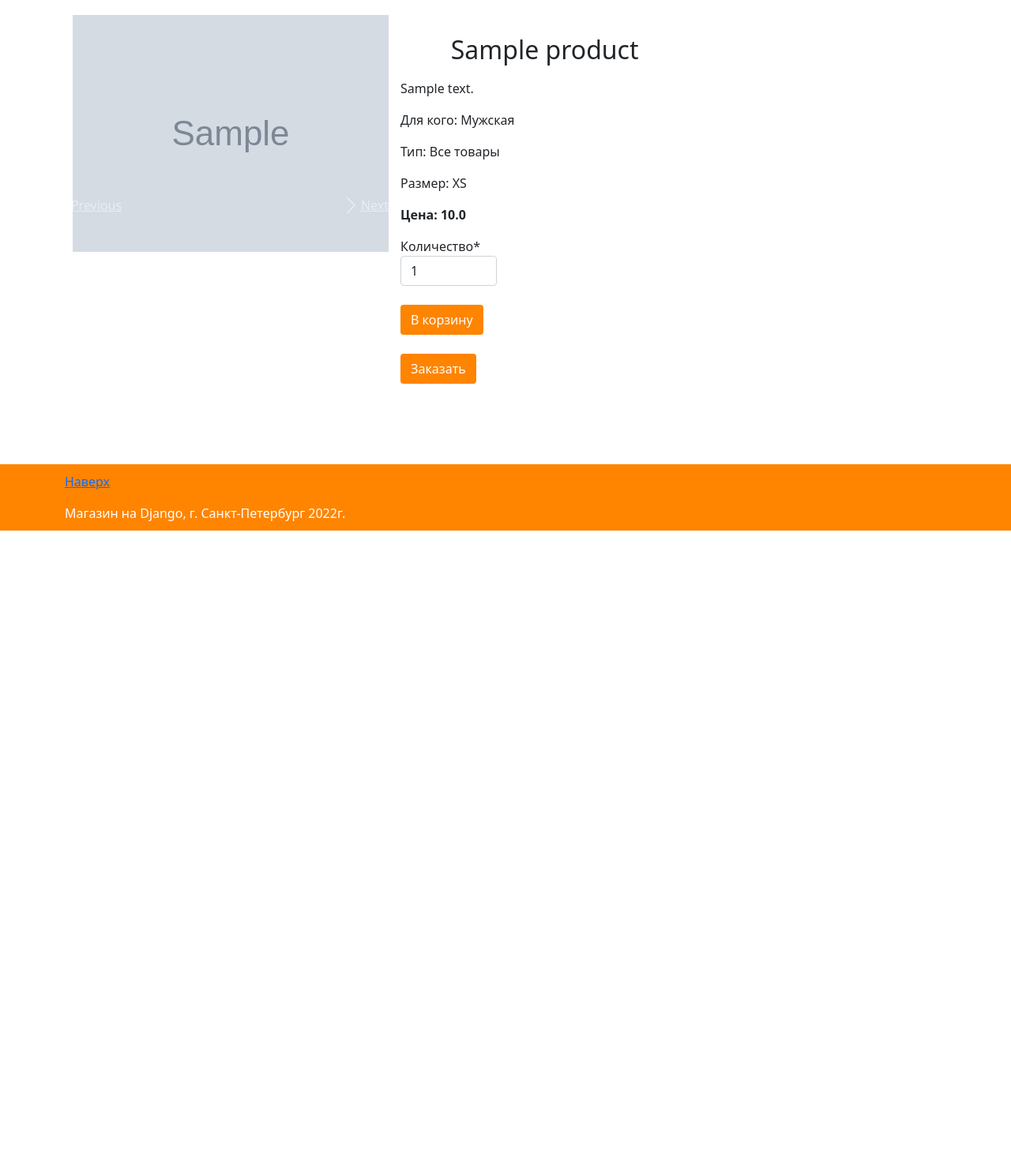
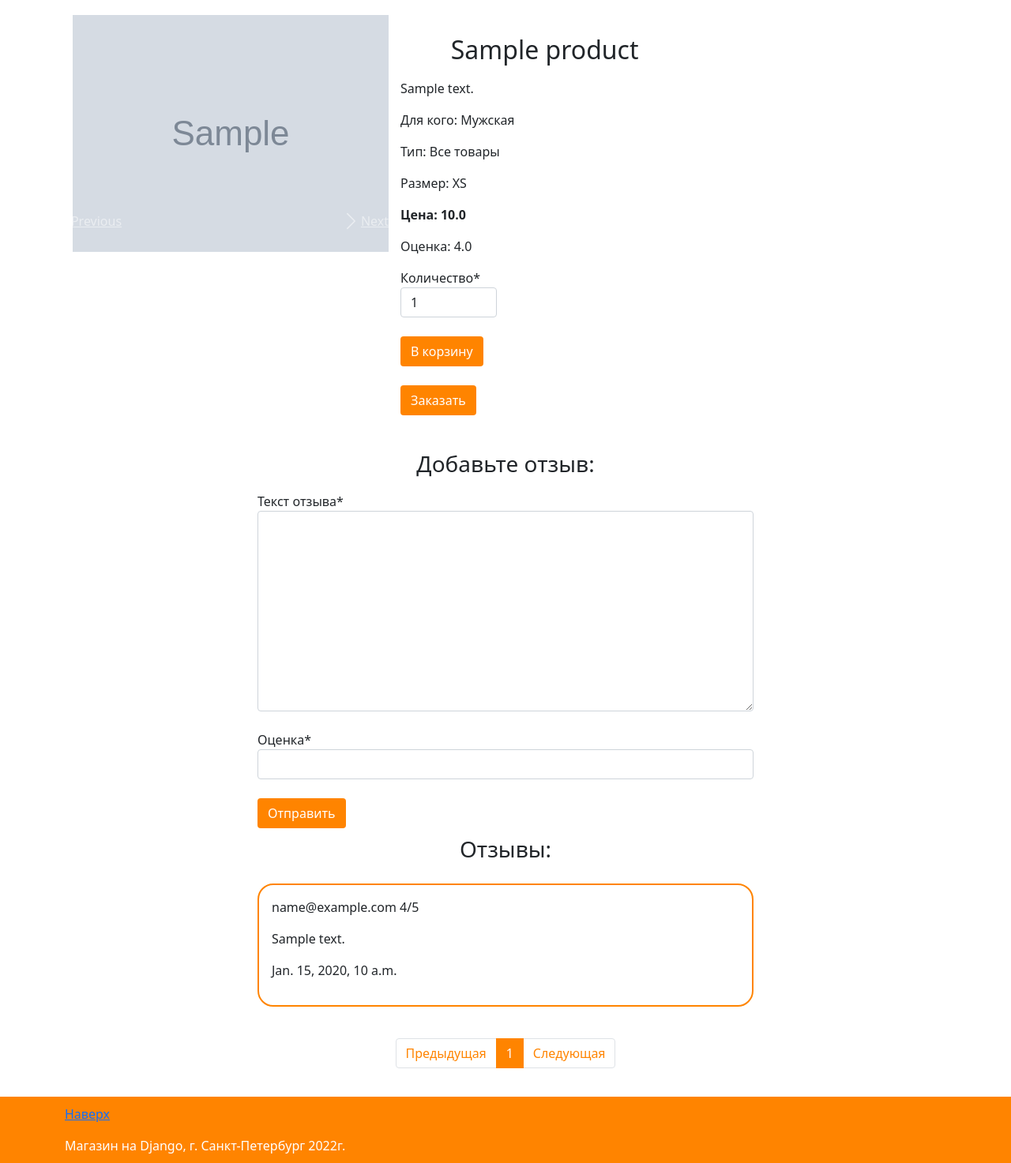
Before and after one commit to alvinist27/djangoShop, a Django app: page /product/1 in a window 1280 px wide. Shown: the part 128-1601 px from the top of the page at 79% size. Before the commit the page ends 800 px from the top, so only its background shows below. Run offline with Django 4.2, Linux system fonts and the light colour scheme; a user stored in the database is signed in; tables that the repository leaves empty hold one stand-in row (values such as "Sample post"); grey boxes marked "Sample" are stand-in pictures; parts of the project's set-up code (start-up, migrations or seed data) failed here and were passed over; some libraries are stand-ins or nearby versions.

Commit message:
Added comments feature for user reviews

```diff
--- a/app_shop/forms.py
+++ b/app_shop/forms.py
@@ -1,6 +1,7 @@
 from django import forms
 
 from app_shop.choices import PRODUCT_CATEGORY_CHOICES
+from app_shop.models import Comment
 
 PRODUCT_QUANTITY_CHOICES = [(i, str(i)) for i in range(1, 21)]
 
@@ -28,3 +29,10 @@ class OrderForm(forms.Form):
 class DateFilterForm(forms.Form):
     start_date = forms.DateField(label='Дата начала периода')
     end_date = forms.DateField(label='Дата конца периода')
+
+
+class CommentForm(forms.ModelForm):
+
+    class Meta:
+        model = Comment
+        fields = ('text', 'user_rating')
--- a/app_shop/views.py
+++ b/app_shop/views.py
@@ -5,8 +5,8 @@ from django.views.decorators.http import require_POST
 
 from app_shop.cart import Cart
 from app_shop.choices import OrderStatus
-from app_shop.forms import ProductCategoryForm, CartAddProductForm, OrderForm
-from app_shop.models import Product, ProductOrder, Order, Address
+from app_shop.forms import ProductCategoryForm, CartAddProductForm, OrderForm, CommentForm
+from app_shop.models import Product, ProductOrder, Order, Address, Comment
 
 PER_PAGE_RESULTS = 12
 
@@ -65,9 +65,24 @@ def child_products_list_view(request):
 
 
 def product_view(request, id):
+    rating = 'Нет оценок'
     product = Product.objects.filter(id=id).first()
     form = CartAddProductForm()
-    return render(request, 'app_shop/product.html', {'item': product, 'form': form})
+    comment_form = CommentForm()
+    if request.method == 'POST':
+        comment = Comment(user=request.user, product=product)
+        comment_form = CommentForm(request.POST, instance=comment)
+        if comment_form.is_valid():
+            comment_form.save()
+    comment_list = Comment.objects.filter(product=id)
+    if comment_list:
+        rating = round(sum([i[0] for i in list(comment_list.values_list('user_rating'))]) / len(comment_list), 2)
+    paginator = Paginator(comment_list, PER_PAGE_RESULTS)
+    page_number = request.GET.get('page')
+    page_obj = paginator.get_page(page_number)
+    return render(request, 'app_shop/product.html', {
+        'item': product, 'form': form, 'comment_form': comment_form, 'comment_list': page_obj, 'rating': rating,
+    })
 
 
 def cart_detail(request):
--- a/templates/app_shop/product.html
+++ b/templates/app_shop/product.html
@@ -33,6 +33,7 @@
                             <p>Тип: {{ item.category }}</p>
                             <p>Размер: {{ item.size }}</p>
                             <p><b>Цена: {{ item.selling_price }}</b></p>
+                            <p>Оценка: {{ rating }}</p>
                             <div class="cart col-4">
                                 <form action="{% url "cart_add" item.id %}" method="post">
                                     {% csrf_token %}
@@ -50,4 +51,80 @@
                 </div>
             </div>
         </div>
+
+        <div class="reviews">
+            <div class="row justify-content-md-center">
+                <div class="col-6">
+                    {% if comment_form.errors %}
+                        {% for field in comment_form %}
+                            {% for error in field.errors %}
+                                <div class="alert alert-danger">
+                                    <strong>{{ error|escape }}</strong>
+                                </div>
+                            {% endfor %}
+                        {% endfor %}
+                        {% for error in comment_form.non_field_errors %}
+                            <div class="alert alert-danger">
+                                <strong>{{ error|escape }}</strong>
+                            </div>
+                        {% endfor %}
+                    {% endif %}
+
+                    {% if user.is_authenticated %}
+                        <h3>Добавьте отзыв:</h3>
+                        <form method="post">
+                            {% csrf_token %}
+                            {{ comment_form.text|as_crispy_field }}<br>
+                            {{ comment_form.user_rating|as_crispy_field }}<br>
+                            <button type="submit" class="btn">Отправить</button>
+                        </form>
+                    {% endif %}
+
+                    {% if comment_list|length %}
+                        <h3>Отзывы:</h3>
+                        {% for comment in comment_list %}
+                            <div class="container">
+                                <p>{{ comment.user }} {{ comment.user_rating }}/5</p>
+                                <p>{{ comment.text }}</p>
+                                <p>{{ comment.created }}</p>
+                            </div>
+                        {% endfor %}
+                    {% endif %}
+                </div>
+            </div>
+        </div><br>
 {% endblock %}
+
+{% block pagination %}
+    {% if comment_list|length %}
+        <div class="pagination" aria-label="Paginate me">
+            <ul class="pagination justify-content-center">
+                {% if comment_list.has_previous %}
+                    <a class="page-link label" href="?page={{ comment_list.previous_page_number }}
+                        {% if request.GET.q %}&q={{ request.GET.q }}{% endif %}" tabindex="-1">Предыдущая</a>
+                {% else %}
+                    <li class="page-item disabled">
+                        <a class="page-link label disabled" href="#" tabindex="-1">Предыдущая</a>
+                    </li>
+                {% endif %}
+                {% for i in comment_list.paginator.page_range %}
+                    {% if i == comment_list.number %}
+                        <li class="page-item active"><a class="page-link label" href="?page={{ i }}
+                            {% if request.GET.q %}&q={{ request.GET.q }}{% endif %}">{{ i }}</a></li>
+                    {% else %}
+                        <li class="page-item"><a class="page-link label" href="?page={{ i }}
+                            {% if request.GET.q %}&q={{ request.GET.q }}{% endif %}">{{ i }}</a></li>
+                    {% endif %}
+                {% endfor %}
+                {% if comment_list.has_next %}
+                    <a class="page-link label" href="?page={{ comment_list.next_page_number }}
+                        {% if request.GET.q %}&q={{ request.GET.q }}{% endif %}">Следующая</a>
+                {% else %}
+                    <li class="page-item disabled">
+                        <a class="page-link label" href="#">Следующая</a>
+                    </li>
+                {% endif %}
+            </ul>
+        </div>
+    {% endif %}
+{% endblock %}
```
